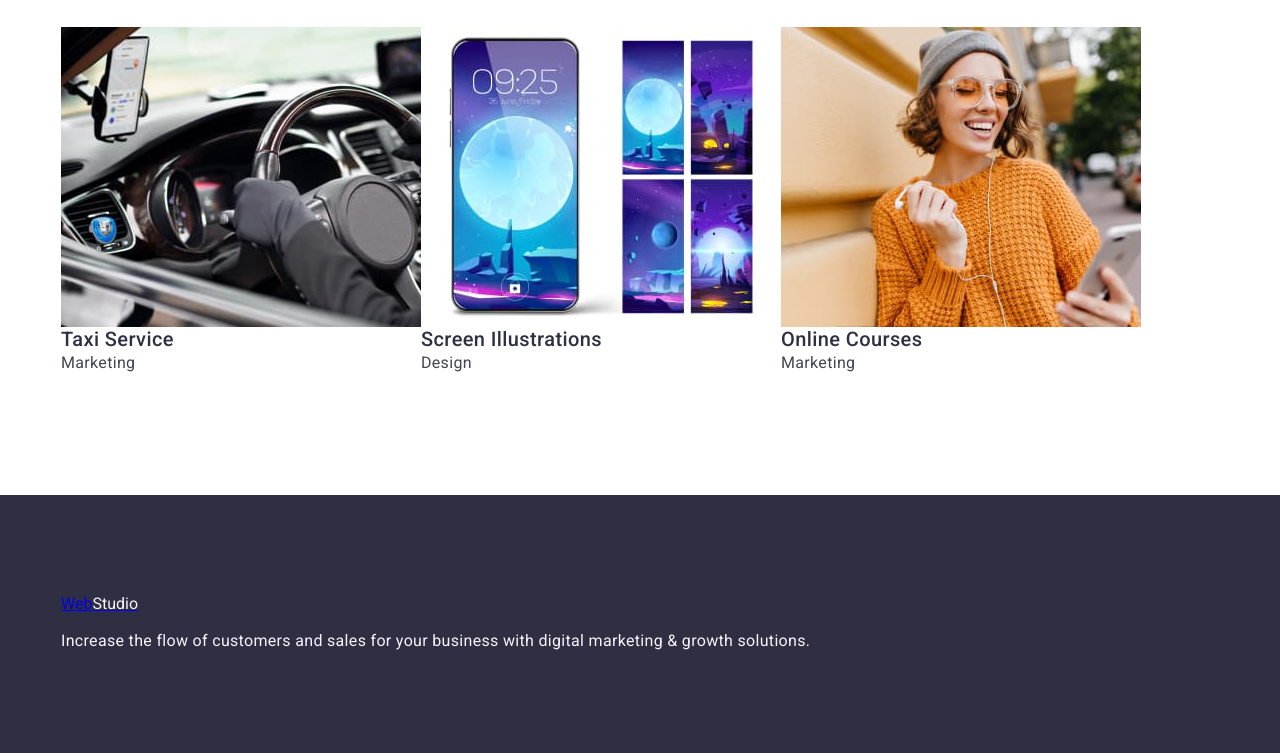
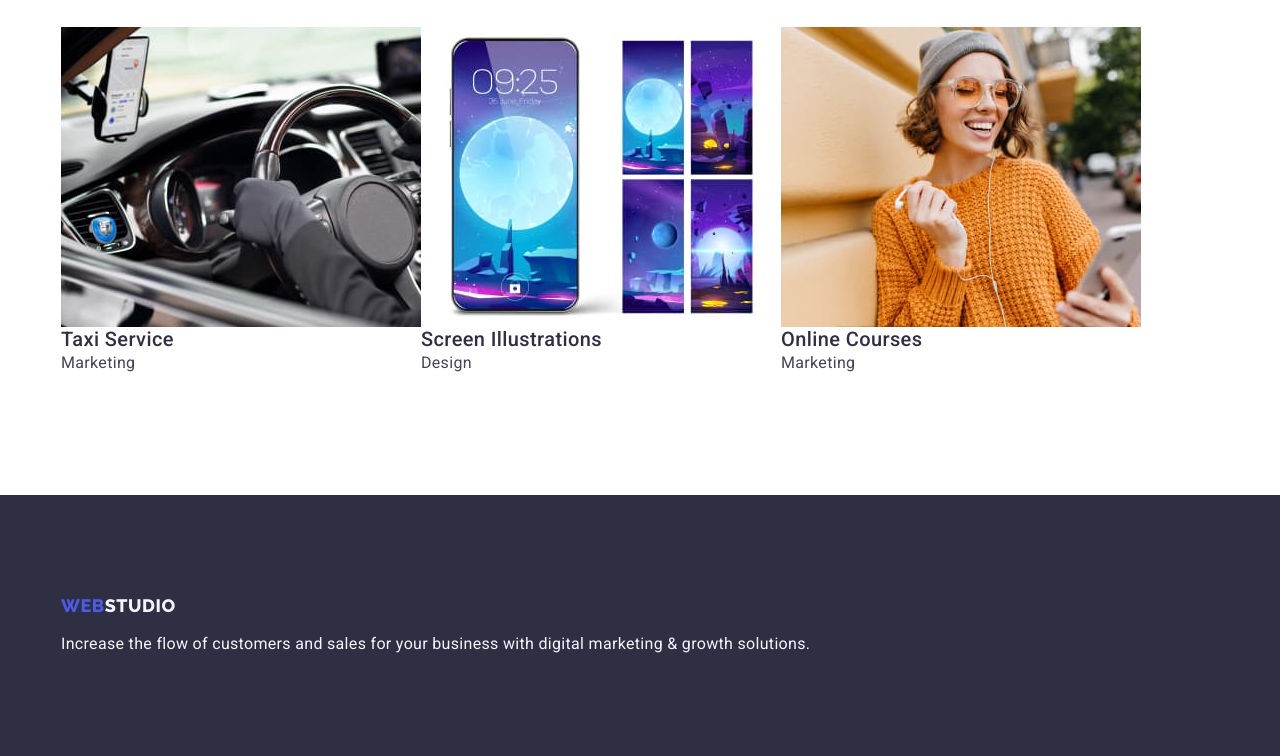
Before and after one commit to Kollibra/goit-markup-hw-03, a plain HTML site: page index.html in a window 1280 px wide. Shown: the part 2923-3679 px from the top of the page. Drawn offline with nearby package versions, Linux system fonts and the light colour scheme.

Commit message:
chenged logo-footer

```diff
--- a/css/styles.css
+++ b/css/styles.css
@@ -299,7 +299,16 @@ footer {
     color: #F4F4FD;
     letter-spacing: 0.02em
 }
-.link-footer {
+.link-logo-footer {
+    font-family: Raleway, sans-serif;
+    font-weight: 700;
+    font-size: 18px;
+    color: #4D5AE5;
+    line-height: 1.17;
+    text-transform: uppercase;
+    text-decoration: none;
+    letter-spacing: 0.03em;
     display: inline-block;
     margin-bottom: 16px;
+
 }
--- a/index.html
+++ b/index.html
@@ -149,7 +149,7 @@
     <footer class="footer">
         <div class="container">
 
-     <a class="link-footer" class="link-logo" href="./index.html">
+     <a  class="link-logo-footer" href="./index.html">
         Web<span class="logo-footer">Studio</span>
     </a>
      <p class="footer-text">Increase the flow of customers and sales for your business with digital marketing & growth solutions.</p>
```
